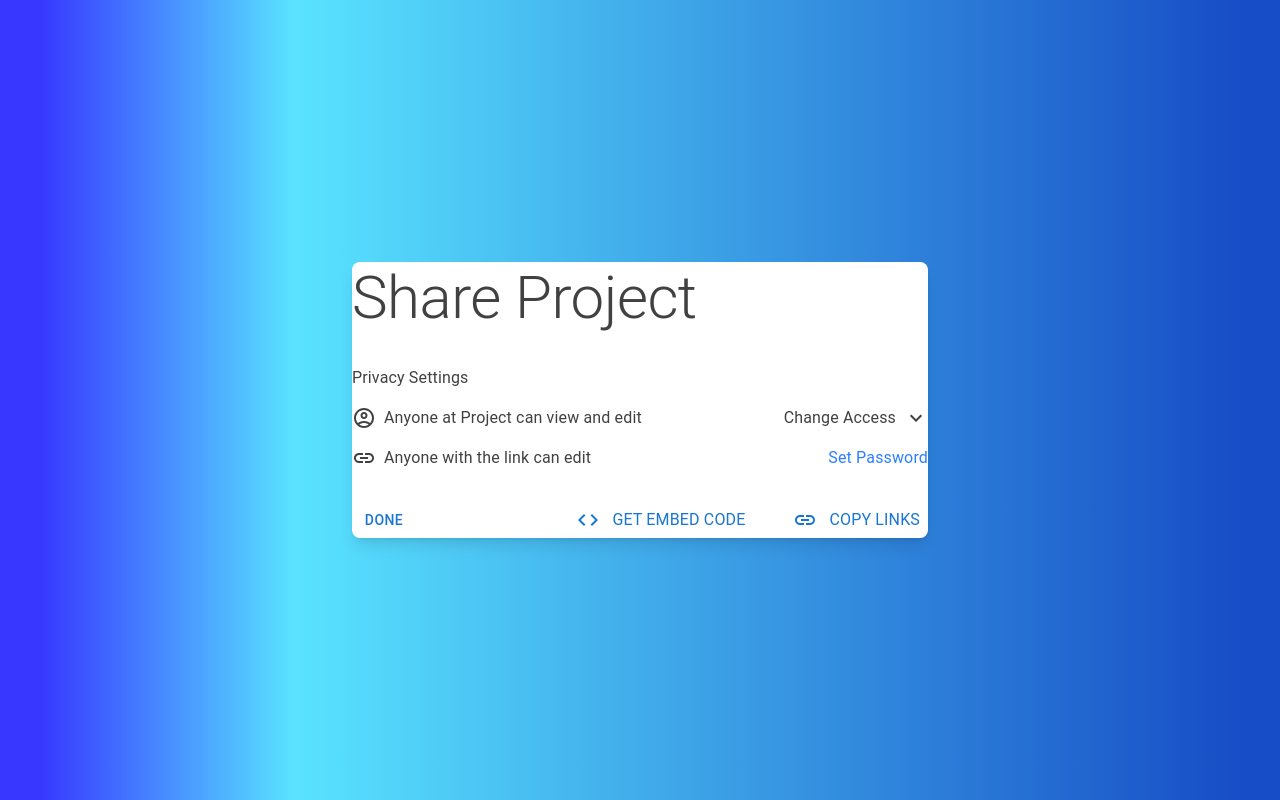
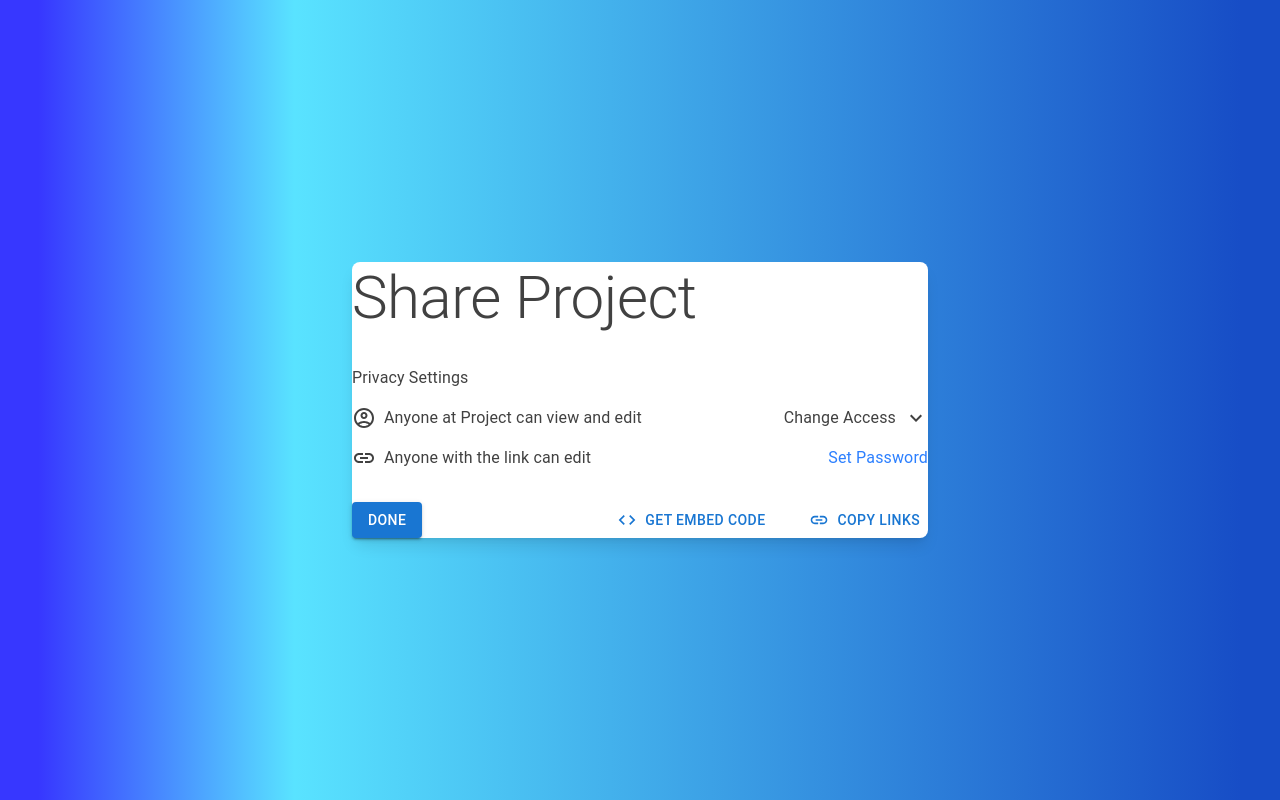
Before and after one commit to VladyslavAslanov/PumpITup-Technical-Assignment, a React (Vite) app: page / in a window 1280 px wide. Built offline with nearby package versions, Linux system fonts and the light colour scheme.

Commit message:
feat: update buttons

```diff
--- a/src/components/Footer.tsx
+++ b/src/components/Footer.tsx
@@ -1,20 +1,18 @@
-import { Box, Button, Typography } from '@mui/material'
+import { Box, Button } from '@mui/material'
 import InsertLinkOutlinedIcon from '@mui/icons-material/InsertLinkOutlined'
 import CodeOutlinedIcon from '@mui/icons-material/CodeOutlined'
 
 const Footer = () => {
   return (
     <Box className="flex justify-between items-center">
-      <Button>Done</Button>
+      <Button variant="contained">Done</Button>
       <Box className="flex gap-8">
-        <Button className="flex gap-3">
-          <CodeOutlinedIcon />
-          <Typography>Get embed Code</Typography>
+        <Button startIcon={<CodeOutlinedIcon />}>
+          Get embed Code
         </Button>
 
-        <Button className="flex gap-3">
-          <InsertLinkOutlinedIcon />
-          <Typography>Copy Links</Typography>
+        <Button startIcon={<InsertLinkOutlinedIcon />}>
+          Copy Links
         </Button>
       </Box>
     </Box>
```
